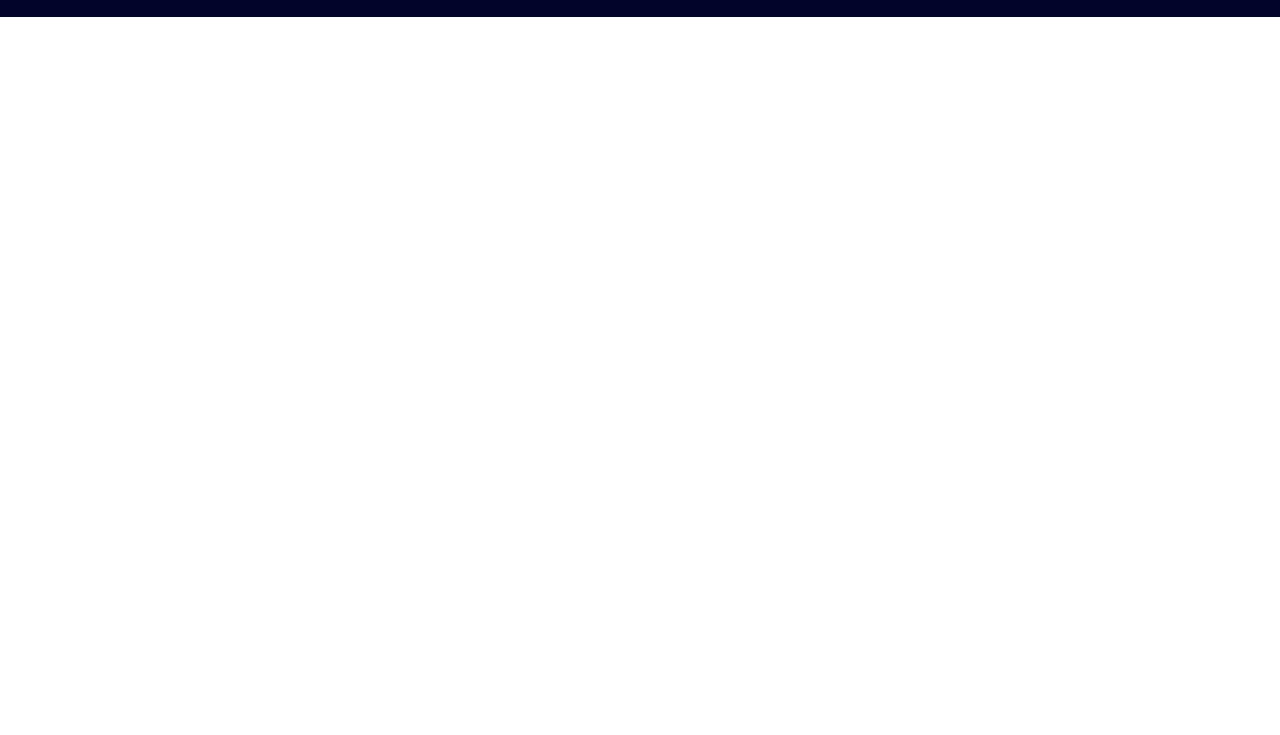
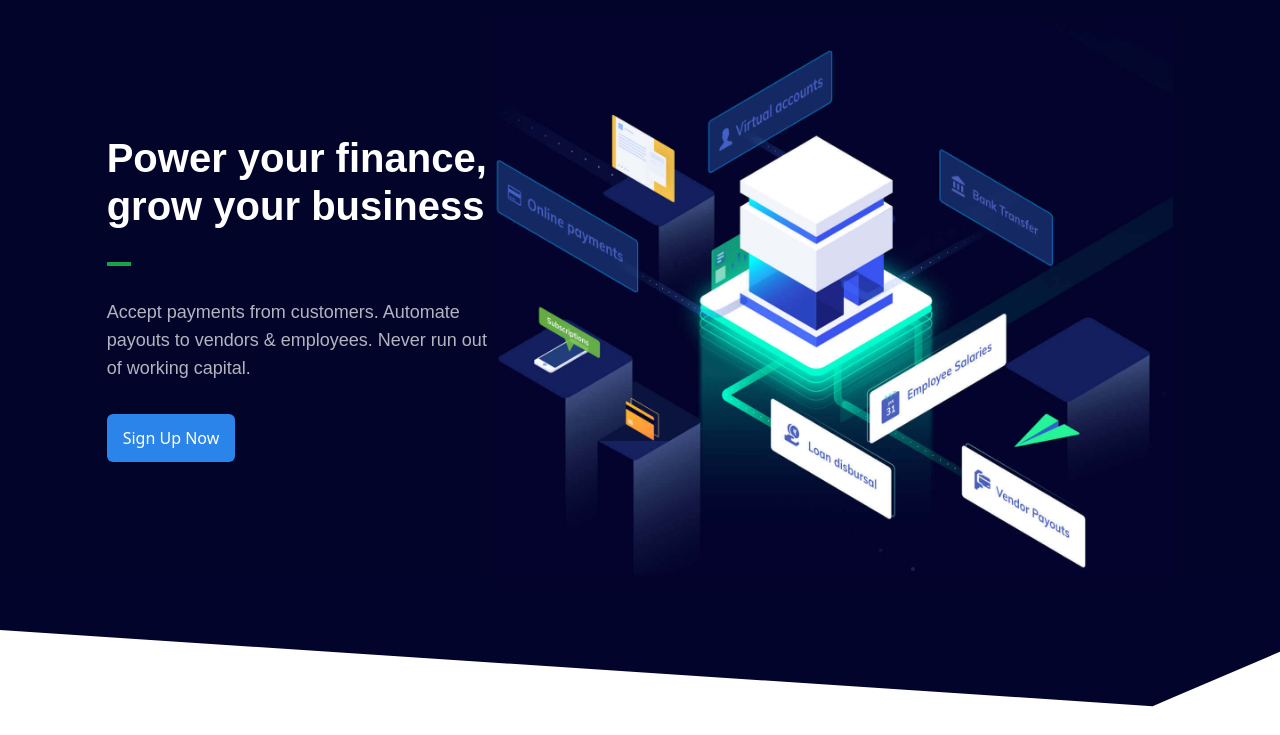
Before and after one commit to khan-mujeeb/Razor-Pay-UI-Clone, a website built with Vite: page index.html in a window 1280 px wide. Shown: the part 65-800 px from the top of the page. Built offline with nearby package versions, Linux system fonts and the light colour scheme; files whose address does not match are found by name.

Commit message:
hero section added

```diff
--- a/index.html
+++ b/index.html
@@ -6,7 +6,9 @@
     <link rel="stylesheet" href="main.css">
     <title>Document</title>
 </head>
-<body>
+<body class="overflow-x-hidden">
+
+    <!-- navbar -->
     <nav class="bg-deepBlue">
         <div class="relative w-[1080px] mx-auto flex items-center justify-between">
             <a href="#"  class="cursor-pointer py-7 pr-7">
@@ -77,5 +79,37 @@
 
         </div>
     </nav>
+
+
+    <!-- hero section  -->
+    <section class=" bg-deepBlue relative">
+        <div class="max-w-[1080px] w-10/12 flex justify-between items-center mx-auto">
+
+            <!-- left -->
+            <div class="space-y-8">
+                <h1 class="text-white font-mullish font-bold text-[40px] leading-[1.2]">Power your finance, grow your business</h1>
+
+                <div class="w-6 h-1 bg-green-600"></div>
+
+                <p class="text-white font-mullish opacity-70 leading-7 text-[18px]">Accept payments from customers. Automate payouts to vendors & employees. Never run out of working capital.</p>
+
+                <button class="py-3 px-4 font-mullish-bold rounded-md bg-lightBlue
+                text-white transition-all duration-200 hover:bg-lightBlue500">
+                    Sign Up Now
+
+
+                </button>
+            </div>
+
+            <!-- right -->
+                <img src="./Images/hero-illustration.jpg"
+                class="max-w-[680px]">
+        </div>
+
+        <div class="absolute left-0 right-0 w-[101%]">
+            <img src="./Images/hero-shape.svg" class="w-full object-fill">
+        </div>
+    </section>
+
 </body>
 </html>
```
